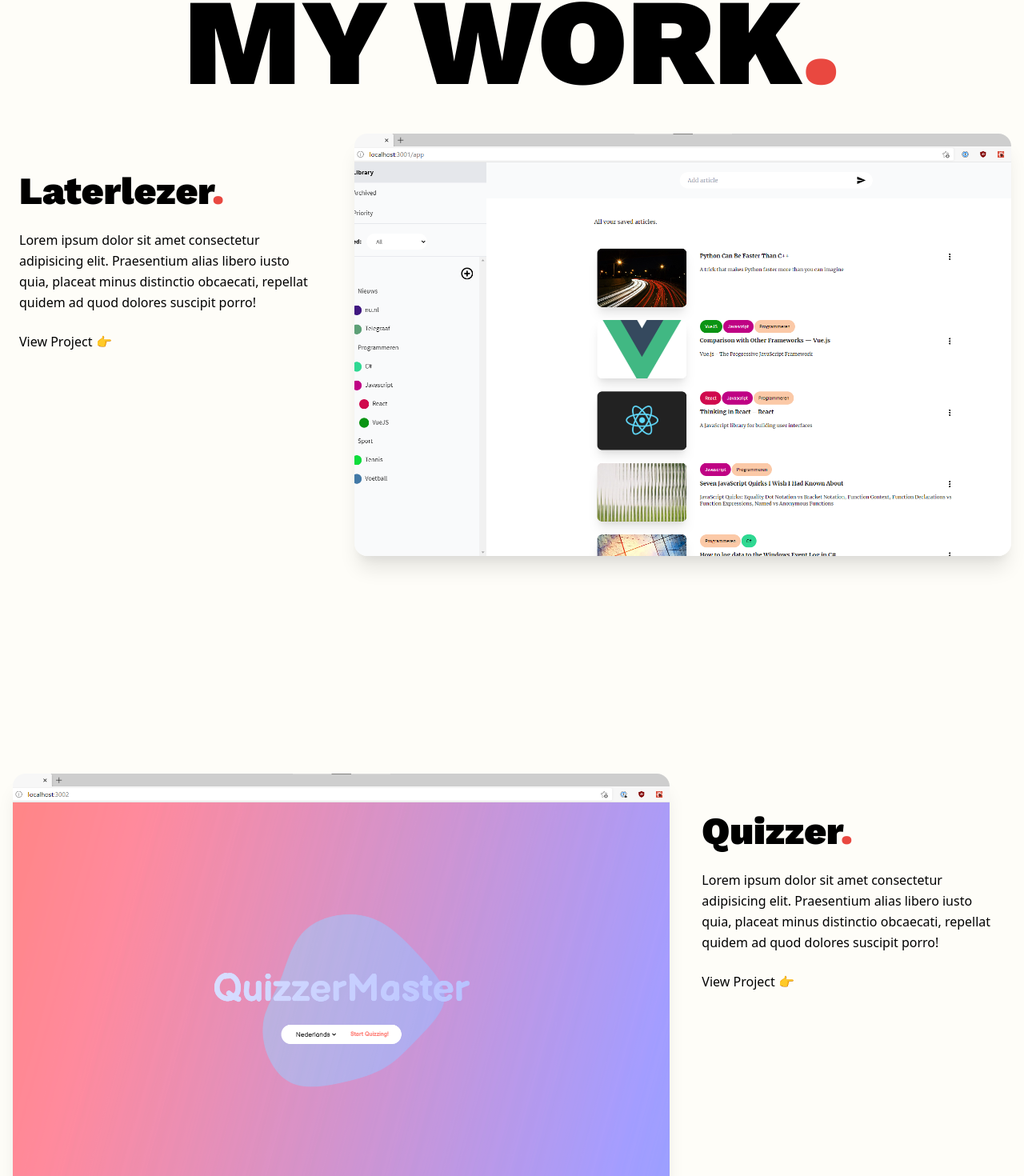
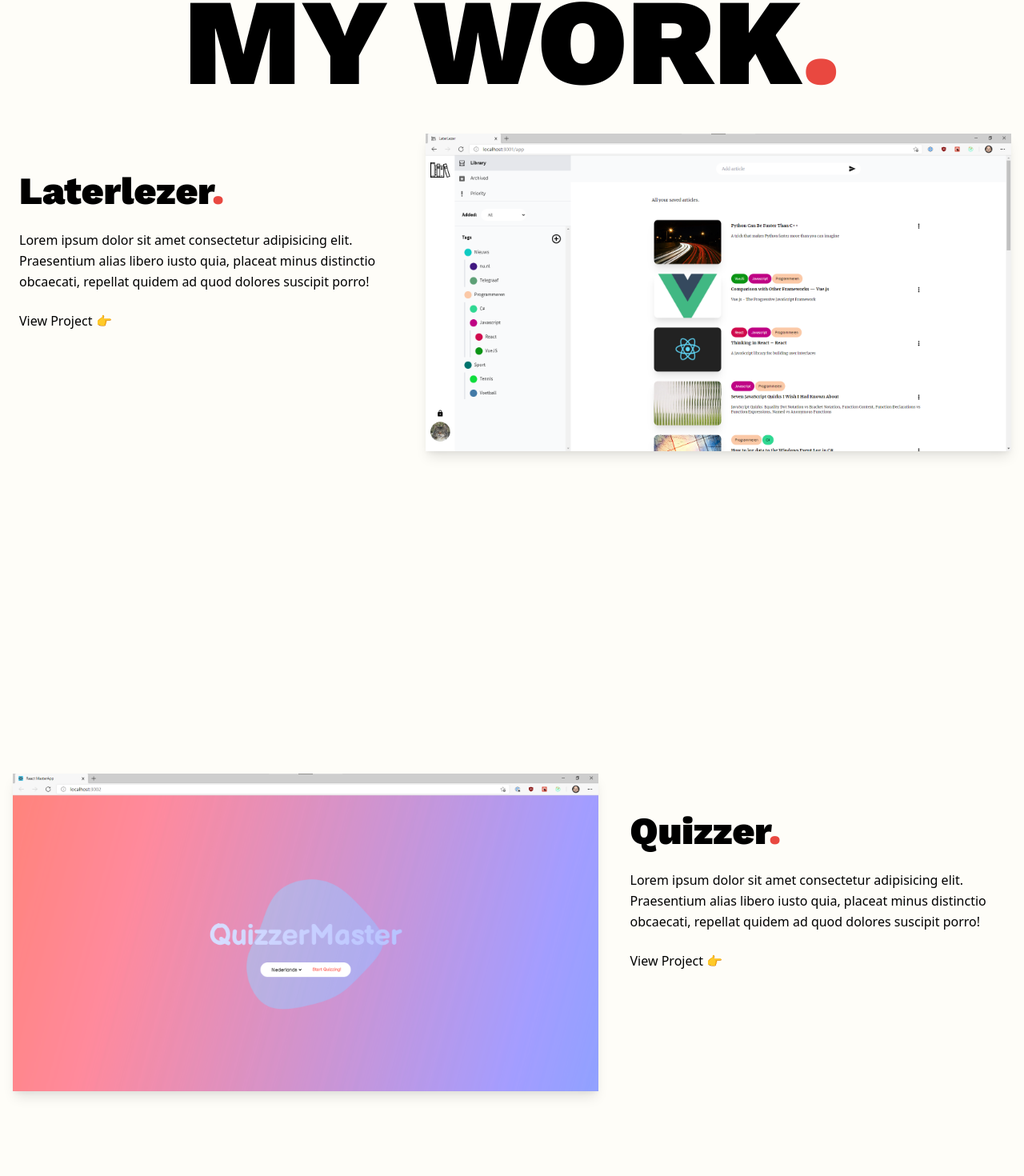
Before and after one commit to Patrickroelofs/Patrickroelofs.com, a React (Create React App) app in the folder client/: page / in a window 1280 px wide. Shown: the part 2013-3483 px from the top of the page at 80% size. Built offline with nearby package versions, Linux system fonts and the light colour scheme; what @tailwindcss/typography would draw is missing.

Commit message:
update articles with flex instead of grid

```diff
--- a/client/src/app/views/home/Home.jsx
+++ b/client/src/app/views/home/Home.jsx
@@ -1,5 +1,3 @@
-/* eslint-disable react/button-has-type */
-/* eslint-disable jsx-a11y/control-has-associated-label */
 /* eslint-disable max-len */
 import React, { useRef, useState } from 'react';
 import Footer from '../../../components/footer/Footer';
@@ -11,16 +9,10 @@ import Button from '../../../components/button/Button';
 function Home() {
   const constraintsRef = useRef(null);
   const [mask, setMask] = useState(false);
-  const [laterLezerImage, setLaterLezerImage] = useState(false);
 
   const wearMask = () => {
     if (mask) { return '/profile_tempMaskOn.png'; }
     return '/profile_temp.png';
-  };
-
-  const laterLezerImageReplacer = () => {
-    if (laterLezerImage) { return '/projects/laterlezer/laterlezervideo.gif'; }
-    return '/projects/laterlezer_laptop.png';
   };
 
   return (
@@ -59,9 +51,10 @@ function Home() {
         </h1>
 
         {/* Start project */}
-        <div className="min-h-screen">
-          <div className="grid grid-cols-6 m-auto max-w-7xl" style={{ height: '66vh' }}>
-            <div className="col-span-2">
+        <div className="h-auto md:min-h-screen">
+          <div className="flex flex-col m-auto md:flex-row max-w-7xl">
+
+            <div className="order-last md:order-first">
               <div className="px-6 py-12">
                 <h3 className="pb-6 text-5xl font-black text-black font-headers">
                   Laterlezer
@@ -71,23 +64,20 @@ function Home() {
                 <Button text="View Project" className="mt-6" />
               </div>
             </div>
-            <button
-              onClick={() => { setLaterLezerImage(!laterLezerImage); }}
-              className="col-span-4 mx-4 bg-center bg-cover shadow-xl rounded-2xl"
-              style={{ backgroundImage: `url('${laterLezerImageReplacer()}')` }}
-            />
+
+            <div className="mx-4">
+              <img className="shadow-lg" src="/projects/laterlezer_laptop.png" alt="laterlezer" />
+            </div>
+
           </div>
         </div>
         {/* end project */}
 
         {/* Start project */}
-        <div className="min-h-screen">
-          <div className="grid grid-cols-6 m-auto max-w-7xl" style={{ height: '66vh' }}>
-            <div
-              className="col-span-4 mx-4 bg-center bg-cover shadow-xl rounded-2xl"
-              style={{ backgroundImage: 'url(\'projects/quizzer_laptop.png\'' }}
-            />
-            <div className="col-span-2">
+        <div className="h-auto md:min-h-screen">
+          <div className="flex flex-col m-auto md:flex-row max-w-7xl">
+
+            <div className="order-first md:order-last">
               <div className="px-6 py-12">
                 <h3 className="pb-6 text-5xl font-black text-black font-headers">
                   Quizzer
@@ -97,6 +87,11 @@ function Home() {
                 <Button text="View Project" className="mt-6" />
               </div>
             </div>
+
+            <div className="order-last mx-4 md:order-first">
+              <img className="shadow-lg" src="/projects/quizzer_laptop.png" alt="quizzer" />
+            </div>
+
           </div>
         </div>
         {/* end project */}
```
